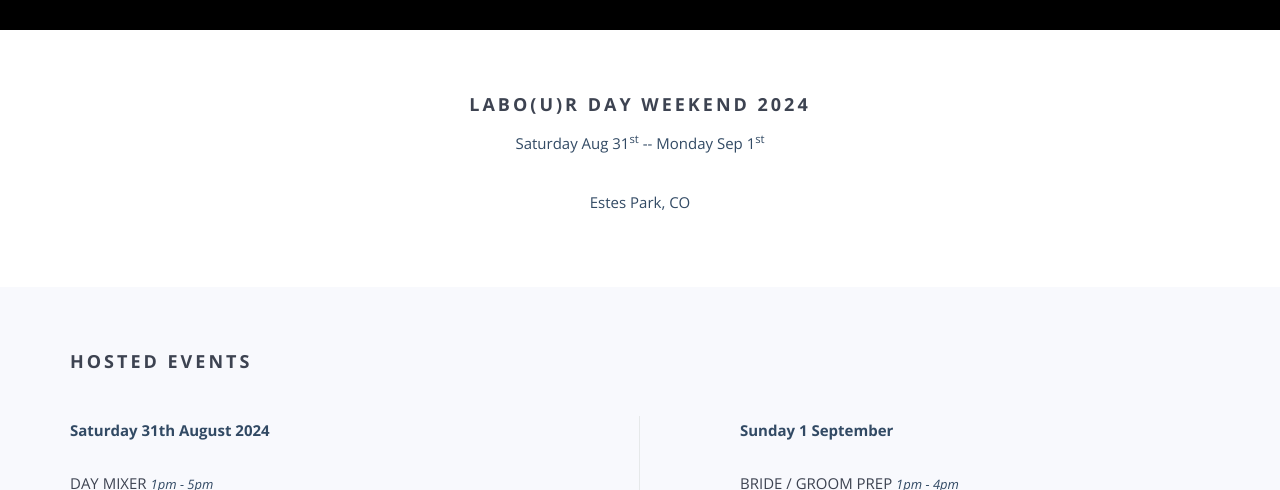
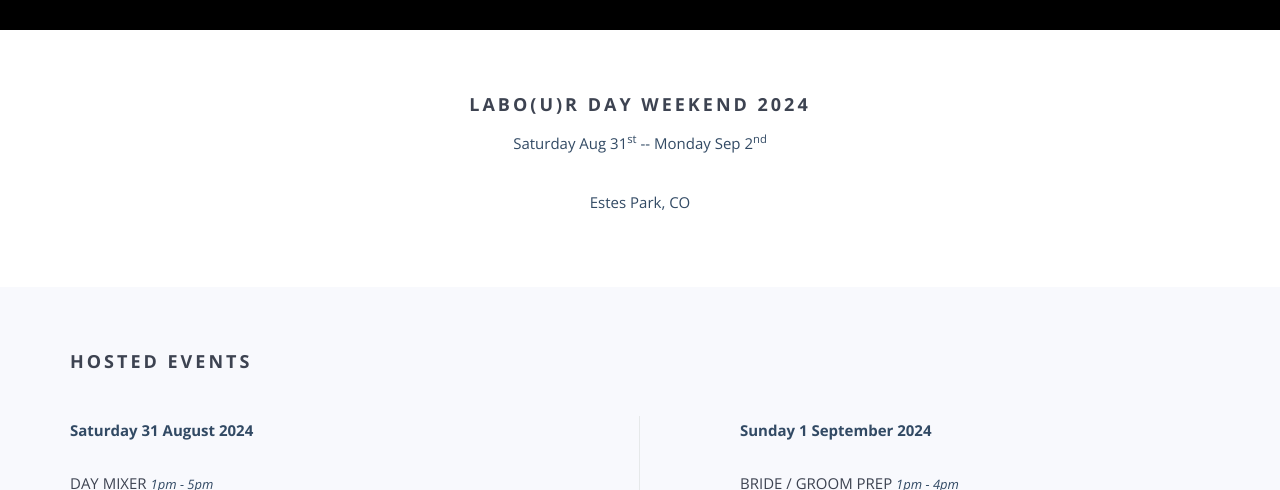
Before and after one commit to plum-soup/wedding, a website: page index.html in a window 1280 px wide. Shown: the part 720-1210 px from the top of the page. Drawn offline with nearby package versions, Linux system fonts and the light colour scheme; some packages are replaced by stand-ins of ours; files whose address does not match are found by name.

Commit message:
Small tweaks to index.html

```diff
--- a/index.html
+++ b/index.html
@@ -117,7 +117,7 @@
         <div class="row">
             <div class="col-md-12 text-center">
                 <h3>Labo(u)r Day Weekend 2024</h3>
-                <p>Saturday Aug 31<sup>st</sup> -- Monday Sep 1<sup>st</sup></p>
+                <p>Saturday Aug 31<sup>st</sup> -- Monday Sep 2<sup>nd</sup></p>
                 <p>Estes Park, CO</p>
             </div>
         </div>
@@ -134,7 +134,7 @@
         <div class="row">
             <div class="col-md-6 col-sm-12 col-xs-12 leftcol">
                 <div class="wp3">
-                    <p><strong>Saturday 31th August 2024</strong></p>
+                    <p><strong>Saturday 31 August 2024</strong></p>
 
                     <h5>Day Mixer <span class="time">1PM - 5PM</span></h5>
                     <p>As guests arrive and check in at the lodge, we will be hosting a mixer for people to meet,
@@ -155,7 +155,7 @@
             </div>
             <div class="col-md-6 col-sm-12 col-xs-12 rightcol">
                 <div class="wp4">
-                    <p><strong>Sunday 1 September</strong></p>
+                    <p><strong>Sunday 1 September 2024</strong></p>
 
                     <h5>Bride / Groom Prep <span class="time">1PM - 4PM</span></h5>
                     <p>All willing guests are invited to the main lodge to help Lucy and JMei get ready. Help with hair
```
